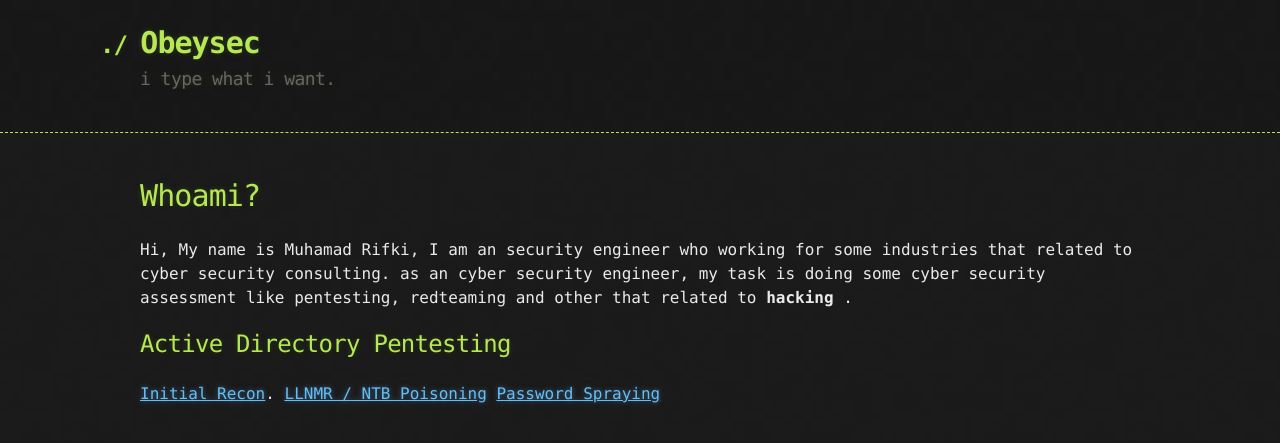
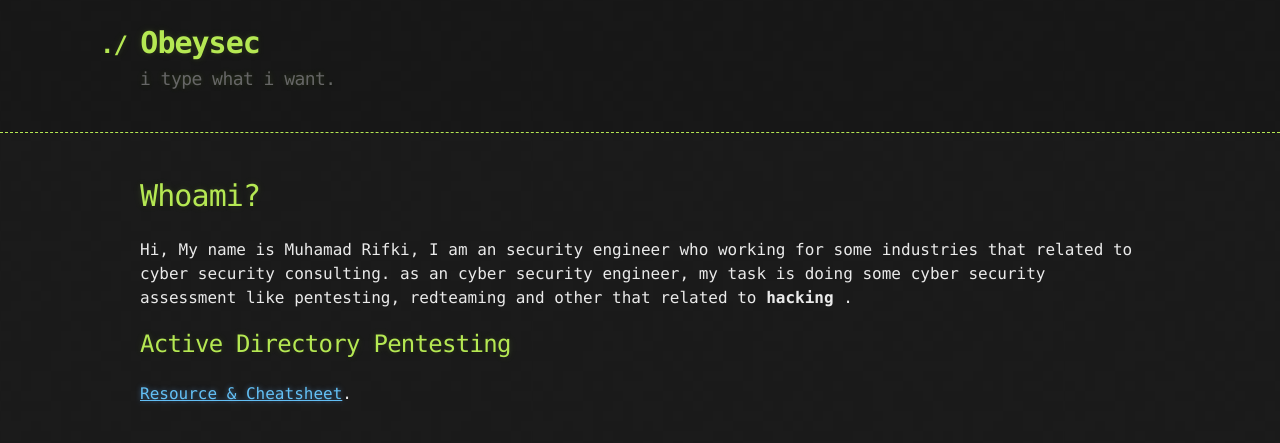
Before and after one commit to sahabrifki/sahabrifki.github.io, a Jekyll site: the page built from index.md, in a window 1280 px wide. Shown: the top 443 px of the page. Built offline with Jekyll 4.4.1, drawn with Linux system fonts in a browser that asks for light colours; our own code applies the rules of GitHub Pages for plain Markdown files.

Commit message:
Update index.md

```diff
--- a/index.md
+++ b/index.md
@@ -8,6 +8,4 @@ Hi, My name is Muhamad Rifki, I am an security engineer who working for some ind
 
 
 ## Active Directory Pentesting
-[Initial Recon](./Cheatsheet1.md).
-[LLNMR / NTB Poisoning](./Cheatsheet2.md)
-[Password Spraying](./Cheatsheet3.md)
+[Resource & Cheatsheet](./Cheatsheet.md).
```
